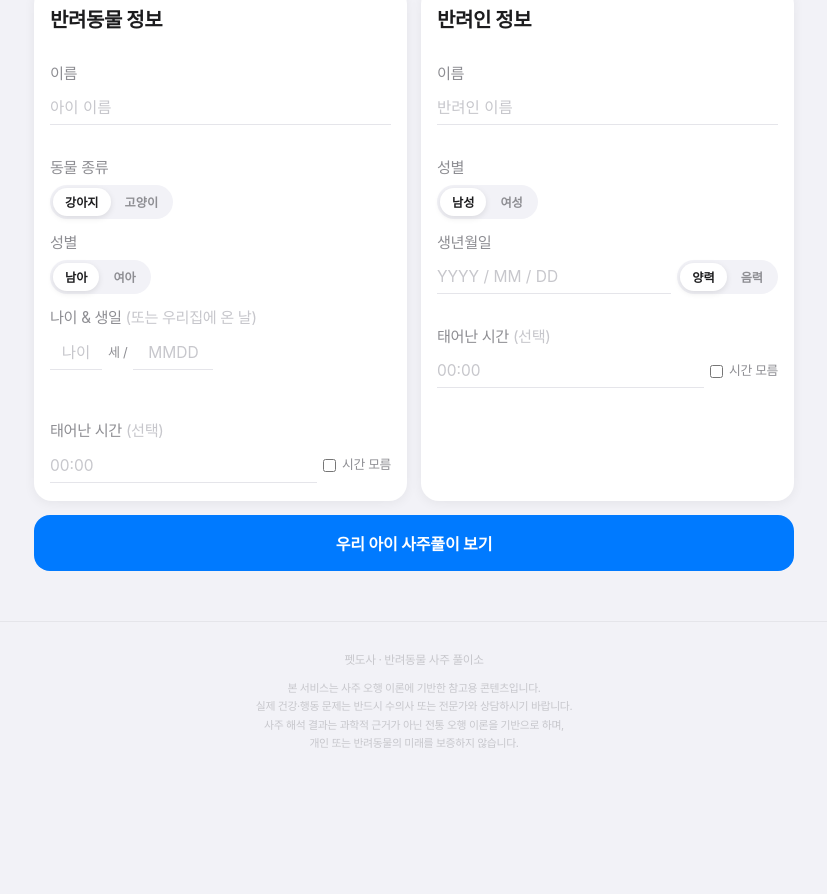
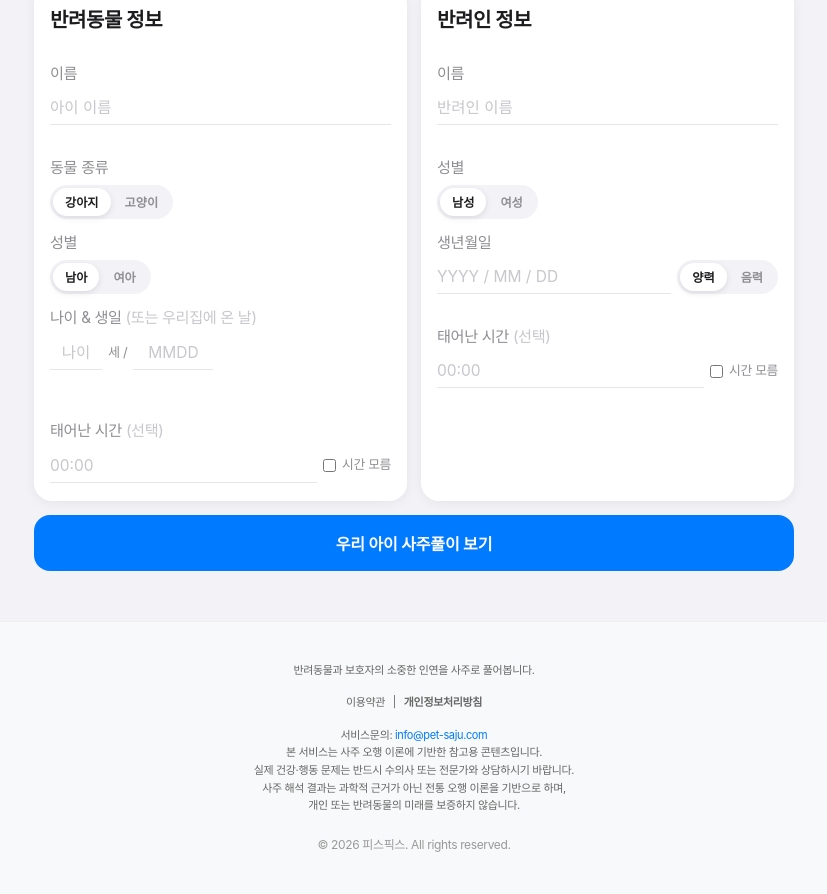
Before and after one commit to dianekang/mong-saju, a plain HTML site: page index.html in a window 1280 px wide. Shown: the part 287-1181 px from the top of the page, without its empty margins (226-1053 px from the left). Before the commit the page ends 1076 px from the top, so only its background shows below. Drawn offline with Linux system fonts and the light colour scheme; a web font is replaced by a local one.

Commit message:
Add files via upload

```diff
--- a/index.html
+++ b/index.html
@@ -685,15 +685,35 @@ position: absolute;
 }
 .btn-back:hover { border-color: var(--blue); color: var(--blue); }
 
-footer {
-    padding: 28px 20px 36px;
-    font-size: .73rem; color: var(--text3);
-    border-top: 1px solid var(--sep);
-    text-align: center; line-height: 1.8;
-}
-footer .footer-disclaimer {
-    margin-top: 8px; font-size: .68rem;
-    color: var(--text3); line-height: 1.7;
+.footer {
+    background-color: #f8f9fa; /* 연한 회색 배경 */
+    padding: 40px 20px;
+    text-align: center;
+    font-size: 11px;
+    color: #666;
+    border-top: 1px solid #eee;
+    line-height: 1.6;
+}
+
+.footer-links {
+    margin: 15px 0;
+}
+
+.footer-links a {
+    color: #666;
+    text-decoration: none;
+    margin: 0 5px;
+}
+
+.footer-cs a {
+    color: #007bff; /* 이메일 강조 색상 */
+    text-decoration: none;
+}
+
+.copyright {
+    margin-top: 20px;
+    font-size: 12px;
+    color: #999;
 }
 
 /* 반반 레이아웃 컨테이너 */
@@ -1129,13 +1149,30 @@ height="0" width="0" style="display:none;visibility:hidden"></iframe></noscript>
 </main>
 
 <footer>
-    펫도사 · 반려동물 사주 풀이소
+
+<footer class="footer">
+    <div class="footer-content">
+        <p>반려동물과 보호자의 소중한 인연을 사주로 풀어봅니다.</p>
+        <div class="footer-links">
+            <!-- 나중에 약관 파일을 만드시면 '#' 자리에 파일명을 넣어주세요 -->
+            <a href="terms.html">이용약관</a> |
+            <a href="privacy.html" style="font-weight: bold;">개인정보처리방침</a>
+        </div>
+
+        <div class="footer-cs">
+            <p>서비스문의: <a href="mailto:info@pet-saju.com">info@pet-saju.com</a></p>
+        </div>
+
     <div class="footer-disclaimer">
         본 서비스는 사주 오행 이론에 기반한 참고용 콘텐츠입니다.<br>
         실제 건강·행동 문제는 반드시 수의사 또는 전문가와 상담하시기 바랍니다.<br>
         사주 해석 결과는 과학적 근거가 아닌 전통 오행 이론을 기반으로 하며,<br>
         개인 또는 반려동물의 미래를 보증하지 않습니다.
     </div>
+
+        <p class="copyright">© 2026 피스픽스. All rights reserved.</p>
+
+
 </footer>
 
 <!-- lunar-javascript shim -->
```
